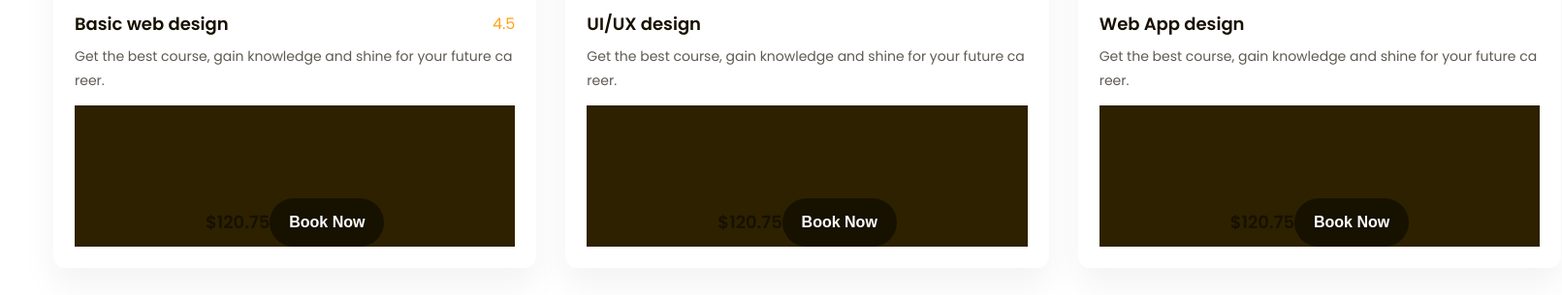
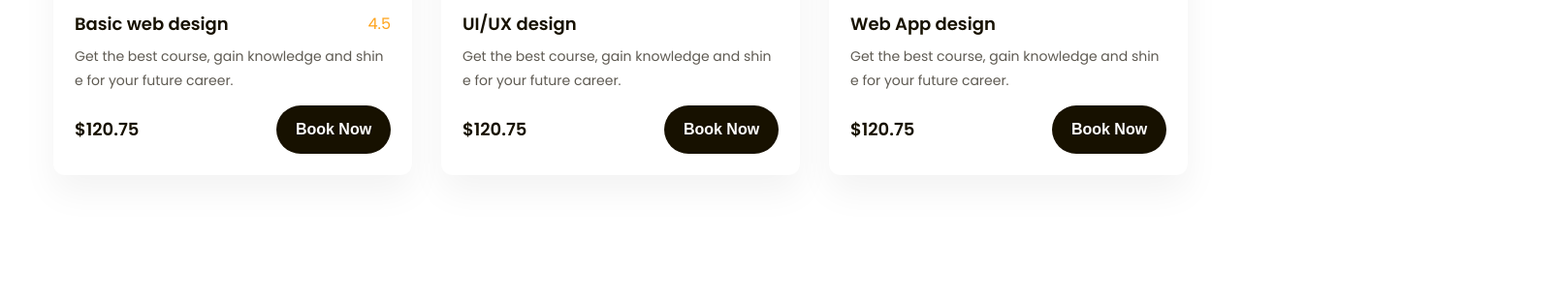
Before and after one commit to Phat117/HTML-CSS-02, a plain HTML site: page index.html in a window 1280 px wide. Shown: the part 1502-1807 px from the top of the page at 97% size, 1611 px wide, since content can reach past the window. Drawn offline with Linux system fonts and the light colour scheme.

Commit message:
Sua loi the main va Popular

```diff
--- a/assets/css/style.css
+++ b/assets/css/style.css
@@ -392,26 +392,26 @@ a {
     word-break: break-all;
 }
 
-.popular .course-item .footer {
+.popular .course-item .footer1 {
     margin-top: 12px;
     display: flex;
     justify-content: space-between;
     align-items: center;
 }
 
-.popular .course-item .footer .price {
+.popular .course-item .footer1 .price {
     color: #171100;
     font-size: 1.8rem;
     font-style: normal;
     font-weight: 600;
     line-height: 166.667%;
 }
-.popular .course-item .footer .btn {
+.popular .course-item .footer1 .btn {
     border-radius: 25px;
     border: none;
 }
 
-.popular .course-item .footer .btn:hover {
+.popular .course-item .footer1 .btn:hover {
     cursor: pointer;
     background: #ffb900;
 }
--- a/index.html
+++ b/index.html
@@ -15,7 +15,7 @@
         <title>Project-02</title>
     </head>
     <body>
-        <main style="height: 5000px">
+
             <!-- Header -->
             <header class="header fixed">
                 <div class="main-content">
@@ -50,7 +50,7 @@
                     </div>
                 </div>
             </header>
-
+            <main>
             <!-- Hero -->
             <div class="hero">
                 <div class="main-content">
@@ -208,7 +208,7 @@
                                     Get the best course, gain knowledge and
                                     shine for your future career.
                                 </p>
-                                <div class="footer">
+                                <div class="footer1">
                                     <span class="price">$120.75</span>
                                     <button class="btn">Book Now</button>
                                 </div>
@@ -238,7 +238,7 @@
                                     Get the best course, gain knowledge and
                                     shine for your future career.
                                 </p>
-                                <div class="footer">
+                                <div class="footer1">
                                     <span class="price">$120.75</span>
                                     <button class="btn">Book Now</button>
                                 </div>
@@ -268,7 +268,7 @@
                                     Get the best course, gain knowledge and
                                     shine for your future career.
                                 </p>
-                                <div class="footer">
+                                <div class="footer1">
                                     <span class="price">$120.75</span>
                                     <button class="btn">Book Now</button>
                                 </div>
@@ -525,7 +525,7 @@
                     </div>
                 </div>
                </div>
-
+            </main>
                <!-- Footer -->
                 <footer class="footer">
                     <div class="main-content">
@@ -606,6 +606,6 @@
                         </div>
                     </div>
                 </footer>
-        </main>
+
     </body>
 </html>
```
